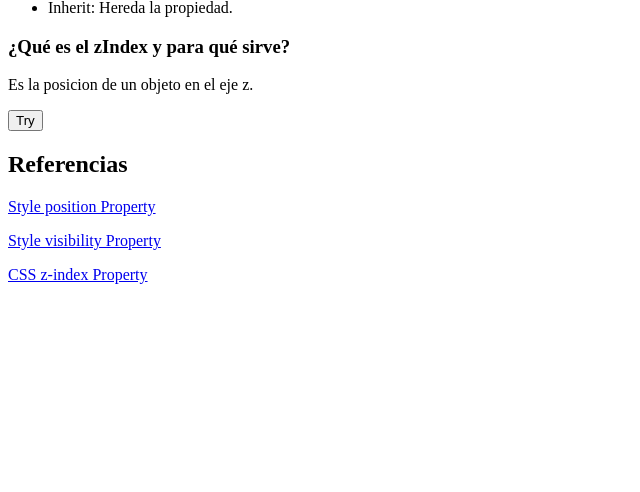
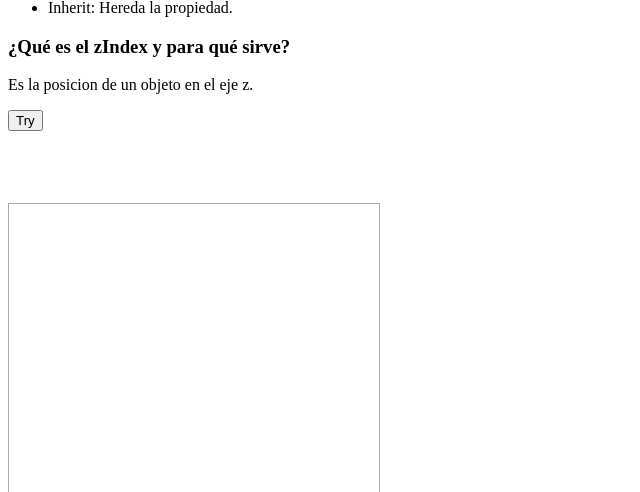
Before and after one commit to Itzelg/DawA01336759, a PHP site: page /lab6.html in a window 1280 px wide. Shown: the part 527-1019 px from the top of the page, without its empty margins (0-640 px from the left). Before the commit the page ends 811 px from the top, so only its background shows below. Run offline with PHP 8.4, Linux system fonts and the light colour scheme.

Commit message:
Add files via upload

```diff
--- a/Lab 6/lab6.css
+++ b/Lab 6/lab6.css
@@ -129,3 +129,10 @@ body:after {
   border-top-left-radius: 0;
   border-bottom-left-radius: 0;
 }
+
+#div1 {
+    width: 350px;
+    height: 270px;
+    padding: 10px;
+    border: 1px solid #aaaaaa;
+}
--- a/Lab 6/lab6.html
+++ b/Lab 6/lab6.html
@@ -45,6 +45,12 @@
 	<div>
 		<button onclick="setTimeout(tiempo, 3000)">Try</button>
 	</div>
+	<br><br><br><br>
+
+		<div id="div1" ondrop="drop(event)" ondragover="allowDrop(event)"></div>
+
+		<img id="drag1" src="javascript.png" draggable="true"
+		ondragstart="drag(event)" width="336" height="250">
 
 	<section>
             <h2>Referencias</h2>
--- a/Lab 6/lab6.js
+++ b/Lab 6/lab6.js
@@ -42,3 +42,18 @@ function normal(){
 function tiempo(){
 	alert("Lab 6");
 }
+
+
+function allowDrop(ev) {
+    ev.preventDefault();
+}
+
+function drag(ev) {
+    ev.dataTransfer.setData("text", ev.target.id);
+}
+
+function drop(ev) {
+    ev.preventDefault();
+    var data = ev.dataTransfer.getData("text");
+    ev.target.appendChild(document.getElementById(data));
+}
```
